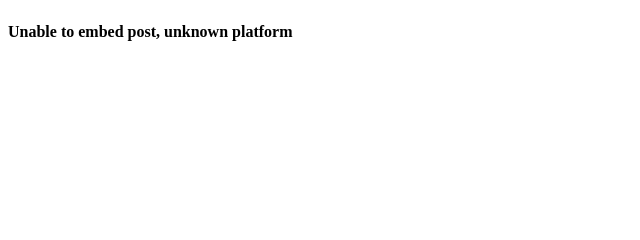
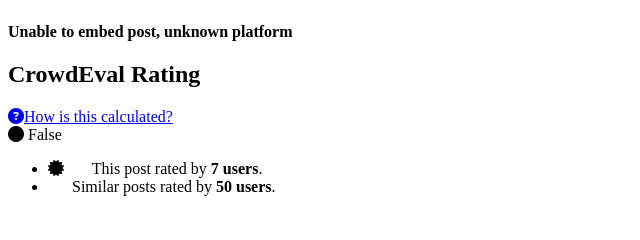
Before and after one commit to freddyheppell/crowdeval, a Python web app: template crowdeval/templates/posts/show.html in a window 1280 px wide. Shown: the part 293-533 px from the top of the page, without its empty margins (0-640 px from the left). Run offline with Jinja, Linux system fonts and the light colour scheme; the template is opened without the code that fills it, so the values that code supplies are empty; some libraries are stand-ins or nearby versions.

Commit message:
Basic rumour page design

```diff
--- a/assets/js/app.js
+++ b/assets/js/app.js
@@ -1,7 +1,6 @@
 import * as bootstrap from 'bootstrap'
 
 window.Popper = require('@popperjs/core').default
-require('@fortawesome/fontawesome-free/js/all.min.js')
 
 const tooltipTriggerList = [].slice.call(document.querySelectorAll('[data-bs-toggle="tooltip"]'))
 tooltipTriggerList.map(function (tooltipTriggerEl) {
--- a/assets/scss/_variables.scss
+++ b/assets/scss/_variables.scss
@@ -2,3 +2,9 @@ $font-family-sans-serif: "Red Hat Text", sans-serif;
 $headings-font-family: "Red Hat Display", sans-serif;
 $headings-font-weight: 900;
 $display-font-weight: 900;
+
+$colour-false: #D0021B;
+$colour-mostly-false: #FF7F00;
+$colour-mixed: #F8E71C;
+$colour-mostly-true: #7ED321;
+$colour-true: #417505;
--- a/assets/scss/app.scss
+++ b/assets/scss/app.scss
@@ -2,6 +2,7 @@
 @import '~bootstrap/scss/bootstrap';
 
 @import "components/_embed";
+@import "components/_rating";
 
 @import "pages/_home";
 
--- a/crowdeval/templates/layout/base.html
+++ b/crowdeval/templates/layout/base.html
@@ -11,6 +11,7 @@
         <link rel="stylesheet" type="text/css" href="{{ static_url_for('static', filename='css/app.css') }}"/>
 
         <script type="text/javascript" src="{{ static_url_for('static', filename='js/app.js') }}" defer></script>
+        <script src="https://kit.fontawesome.com/2fa44b0192.js" crossorigin="anonymous"></script>
     </head>
     <body>
         {% import "bootstrap/wtf.html" as wtf %}
--- a/crowdeval/templates/posts/show.html
+++ b/crowdeval/templates/posts/show.html
@@ -3,7 +3,38 @@
 {% block page_title %}Show Post{% endblock %}
 
 {% block content %}
-    <h1>Rating for {{ post.author_name }}'s Post</h1>
-     {% from 'posts/embeds/_embed.html' import embed %}
-    {{ embed(post) }}
+    <h1 class="mb-3">Rating for {{ post.author_name }}'s Post</h1>
+
+    <div class="row">
+        <div class="col-md-5 rating__embed">
+            {% from 'posts/embeds/_embed.html' import embed %}
+            {{ embed(post) }}
+        </div>
+        <div class="col-md-7">
+            <div class="rating">
+                <div class="rating__header">
+                    <h2>CrowdEval Rating</h2>
+                    <a href="#" class="text-muted btn-icon-left"><i class="fas fa-question-circle"></i>How is this calculated?</a>
+                </div>
+                <div class="rating__label rating--is-false">
+                    <i class="fas fa-circle" data-fa-transform="shrink-4" class="rating__badge"></i>
+                    False
+                </div>
+                <ul class="rating__counts">
+                    <li>
+                        <span class="fa-layers fa-fw rating__counts-icon" data-fa-transform="shrink-2">
+                            <i class="fas fa-certificate"></i>
+                            <i class="fa-inverse fas fa-users" data-fa-transform="shrink-8"></i>
+                        </span>
+                        This post rated by <strong>7 users</strong>.
+                    </li>
+                    <li>
+                        <i class="fas fa-chart-network fa-fw fa-fw rating__counts-icon" data-fa-transform="shrink-2"></i>
+                        Similar posts rated by <strong>50 users</strong>.
+                    </li>
+                </ul>
+            </div>
+        </div>
+    </div>
+
 {% endblock content %}
--- a/package.json
+++ b/package.json
@@ -18,7 +18,6 @@
     "lint": "eslint \"assets/js/*.js\""
   },
   "dependencies": {
-    "@fortawesome/fontawesome-free": "^5.15.2",
     "@popperjs/core": "^2.6.0",
     "bootstrap": "^5.0.0-beta2"
   },
```
Also changed, not shown: assets/scss/components/_rating.scss (added, +56 -0 lines), package-lock.json.
